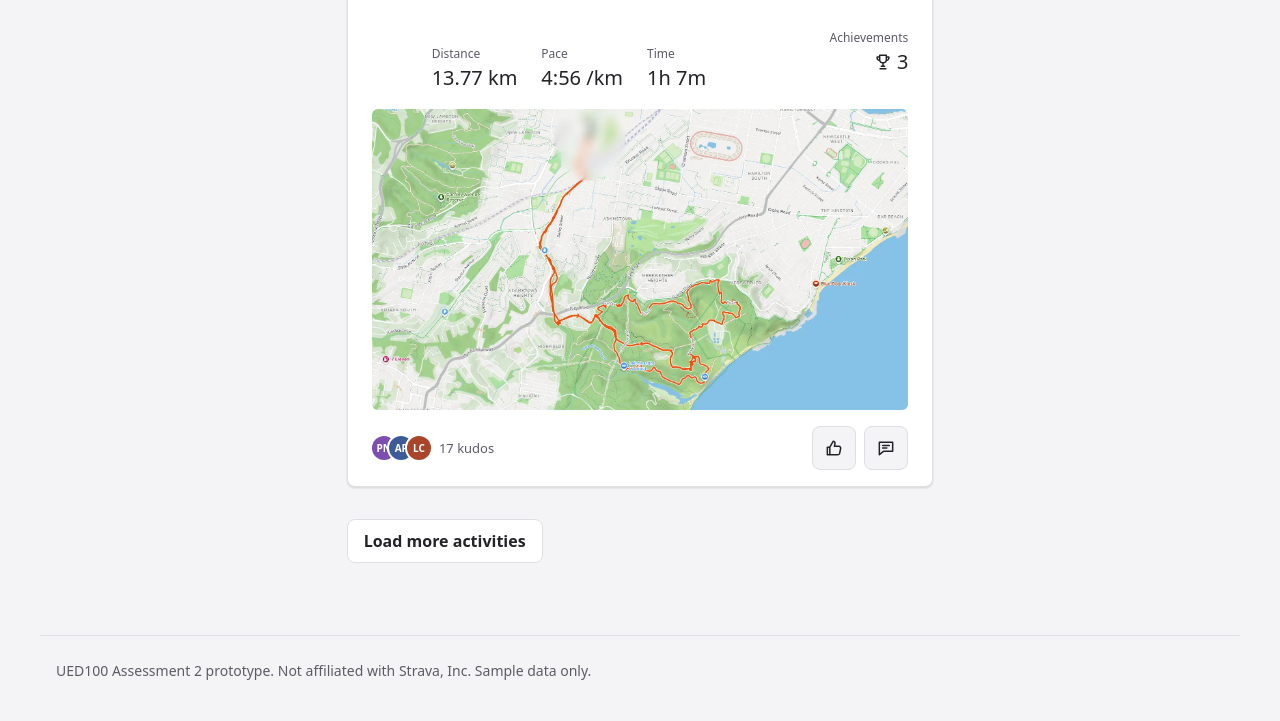
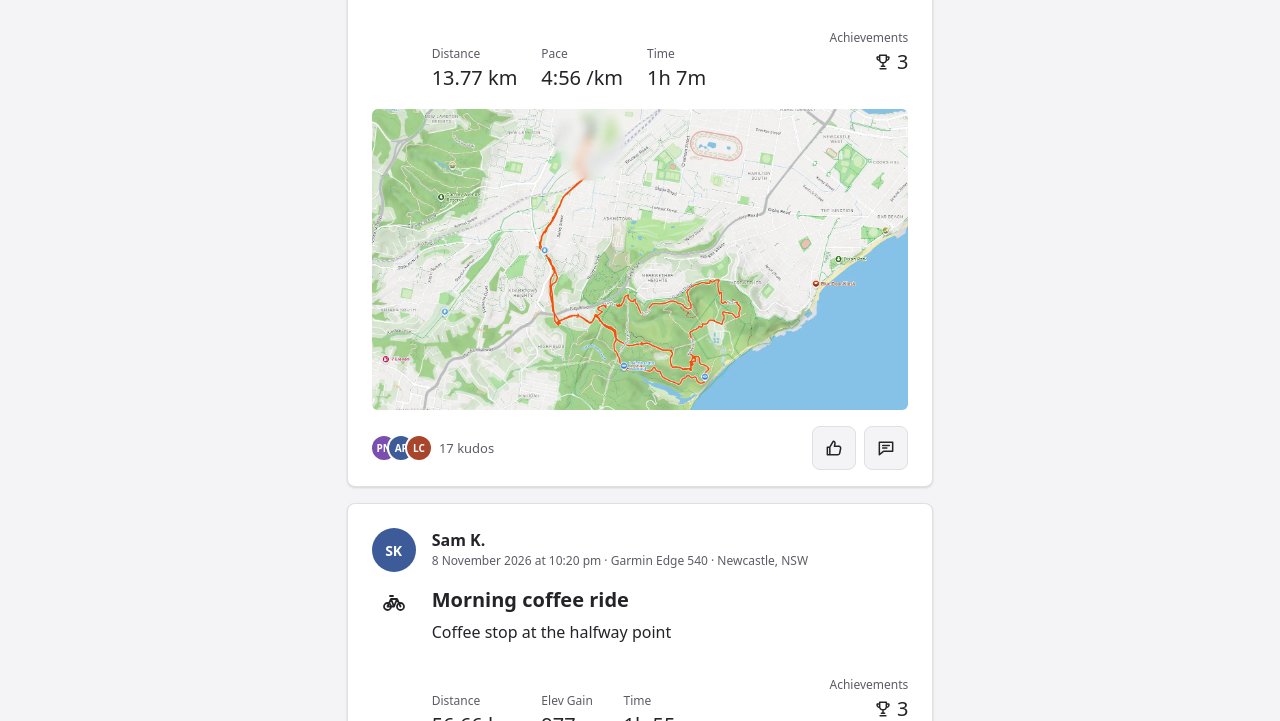
Before and after one commit to andrewtorrens/ued100-strava-prototype, a plain HTML site: page index.html in a window 1280 px wide. Both pictures are taken after a click on the button "Load more activities". Shown: the part 2939-3660 px from the top of the page. Drawn offline with Linux system fonts and the light colour scheme.

Commit message:
Feed: load more button, kudos toggle, capped + dismissible promos

```diff
--- a/css/styles.css
+++ b/css/styles.css
@@ -425,6 +425,8 @@ a { color: var(--accent-text); }
   text-decoration: none;
 }
 .icon-btn--bare { border-color: transparent; background: none; }
+/* Kudos given: orange icon + border (state also exposed via aria-pressed) */
+.kudos-btn[aria-pressed="true"] { color: var(--accent-text); border-color: var(--accent-text); }
 
 /* Buttons */
 .btn {
--- a/js/feed.js
+++ b/js/feed.js
@@ -1,20 +1,61 @@
 /* ==========================================================================
    feed.js — feed page (index.html)
-   Fetch, loading/error states, safe card rendering, paging, in-feed promo.
+   Fetch, loading/error states, safe card rendering, paging ("Load more"),
+   kudos, and capped + dismissible in-feed promotions (A1 recommendation 1).
    ========================================================================== */
 import {
   fetchActivities, formatDuration, formatPace, formatWhen, el, icon, avatar,
 } from './utils.js';
 
 const PAGE_SIZE = 5;
-const PROMO_AFTER = 2; // in-feed sponsored card appears after this many activities
+const ME = 'Andy R.'; // the signed-in athlete (sample data)
+
+/* Promotion cap (A1 recommendation 1: capped, not removed — a compromise
+   between Strava's conversion goal and free-user retention):
+   - first promo after PROMO_FIRST activities, then one every PROMO_INTERVAL
+   - never more than MAX_PROMOS in the feed
+   - once the user dismisses one, no more are inserted this visit
+   - dismissed promos stay hidden on later visits (localStorage) */
+const PROMO_FIRST = 2;
+const PROMO_INTERVAL = 5;
+const MAX_PROMOS = 2;
+const DISMISSED_KEY = 'dismissedPromos';
+
+const PROMOS = [
+  {
+    id: 'nov-200',
+    title: 'Ride 200 km in November',
+    text: 'Complete 200 km this month to unlock a partner discount and a digital badge.',
+    cta: 'Join challenge',
+  },
+  {
+    id: 'trail-series',
+    title: 'Trail Running Series',
+    text: 'Log three trail runs this month and go into the draw for new trail shoes.',
+    cta: 'Join challenge',
+  },
+];
 
 const feedEl = document.getElementById('feed');
 const statusEl = document.getElementById('feed-status');
 const loadMoreBtn = document.getElementById('load-more');
 
 let activities = [];
-let shown = 0; // how many cards are currently rendered
+let shown = 0;          // how many activity cards are rendered
+const promosUsed = new Set(); // ids of promos already placed in the feed
+let promosReduced = false; // set after the user dismisses a promo
+
+/** localStorage can be blocked (private mode, strict settings): fail quietly. */
+function readDismissed() {
+  try { return JSON.parse(localStorage.getItem(DISMISSED_KEY)) || []; } catch (_) { return []; }
+}
+function saveDismissed(id) {
+  try {
+    const ids = new Set(readDismissed());
+    ids.add(id);
+    localStorage.setItem(DISMISSED_KEY, JSON.stringify([...ids]));
+  } catch (_) { /* ignore */ }
+}
 
 /** Small helper: <div class="stat"><dt>label</dt><dd>value</dd></div> */
 function stat(label, value) {
@@ -89,19 +130,17 @@ function renderCard(a) {
   const actions = el('div', 'activity-card__actions activity-card__full');
 
   const summary = el('div', 'kudos-summary');
-  if (a.kudos > 0) {
-    const stack = el('span', 'avatar-stack');
-    a.kudosBy.forEach((name) => stack.append(avatar(name, 'sm')));
-    summary.append(stack);
-  }
-  const count = el('span', 'kudos-count', a.kudos === 1 ? '1 kudo' : `${a.kudos} kudos`);
-  summary.append(count);
+  const stack = el('span', 'avatar-stack');
+  a.kudosBy.forEach((name) => stack.append(avatar(name, 'sm')));
+  const count = el('span', 'kudos-count', kudosText(a.kudos));
+  count.dataset.base = a.kudos; // original count, so toggling can't drift
+  summary.append(stack, count);
 
   const buttons = el('div', 'activity-card__buttons');
   const kudosBtn = el('button', 'icon-btn kudos-btn');
   kudosBtn.type = 'button';
   kudosBtn.setAttribute('aria-pressed', 'false');
-  kudosBtn.setAttribute('aria-label', 'Give kudos');
+  kudosBtn.setAttribute('aria-label', `Give kudos to ${a.athlete}`);
   kudosBtn.dataset.activityId = a.id;
   kudosBtn.append(icon('kudos'));
 
@@ -118,48 +157,130 @@ function renderCard(a) {
   return li;
 }
 
-/** In-feed sponsored challenge: the clutter A1 identified.
-    Rendered between activities, as on Strava's free tier. */
-function renderPromo() {
+function kudosText(n) {
+  return n === 1 ? '1 kudo' : `${n} kudos`;
+}
+
+/** In-feed sponsored challenge: the clutter A1 identified, now dismissible. */
+function renderPromo(promo) {
   const li = el('li');
+  li.className = 'promo-item';
   const section = el('section', 'card promo');
-  section.setAttribute('aria-labelledby', 'feed-promo-title');
+  const titleId = `promo-${promo.id}-title`;
+  section.setAttribute('aria-labelledby', titleId);
 
   const dismiss = el('button', 'icon-btn icon-btn--bare promo__dismiss');
   dismiss.type = 'button';
-  dismiss.setAttribute('aria-label', 'Dismiss this promotion');
+  dismiss.dataset.promoId = promo.id;
+  dismiss.setAttribute('aria-label', `Dismiss sponsored challenge: ${promo.title}`);
   dismiss.append(icon('close'));
 
-  const title = el('h2', '', 'Ride 200 km in November');
-  title.id = 'feed-promo-title';
-  const cta = el('a', 'btn btn--primary btn--sm', 'Join challenge');
+  const title = el('h2', '', promo.title);
+  title.id = titleId;
+  const cta = el('a', 'btn btn--primary btn--sm', promo.cta);
   cta.href = '#';
+  cta.setAttribute('aria-disabled', 'true'); // out of prototype scope
 
   section.append(
     dismiss,
     el('p', 'promo__label', 'Sponsored challenge'),
     title,
-    el('p', '', 'Complete 200 km this month to unlock a partner discount and a digital badge.'),
+    el('p', '', promo.text),
     cta,
   );
   li.append(section);
   return li;
 }
 
-/** Append the next PAGE_SIZE cards. */
+/** Decide whether a promo goes after the activity at this position (1-based).
+    Applies the cap rules listed at the top of the file. */
+function promoAfter(position) {
+  if (promosReduced || promosUsed.size >= MAX_PROMOS) return null;
+  if (position < PROMO_FIRST || (position - PROMO_FIRST) % PROMO_INTERVAL !== 0) return null;
+
+  const dismissed = readDismissed();
+  const promo = PROMOS.find((p) => !promosUsed.has(p.id) && !dismissed.includes(p.id));
+  if (!promo) return null;
+  promosUsed.add(promo.id);
+  return promo;
+}
+
+/** Append the next PAGE_SIZE cards. Returns the first new card's <li>. */
 function renderNextPage() {
-  const next = activities.slice(shown, shown + PAGE_SIZE);
+  const start = shown;
+  const next = activities.slice(start, start + PAGE_SIZE);
   const frag = document.createDocumentFragment();
+  let firstNew = null;
+
   next.forEach((a, i) => {
-    frag.append(renderCard(a));
-    if (shown + i + 1 === PROMO_AFTER) frag.append(renderPromo());
+    const card = renderCard(a);
+    if (!firstNew) firstNew = card;
+    frag.append(card);
+    const promo = promoAfter(start + i + 1);
+    if (promo) frag.append(renderPromo(promo));
   });
+
   feedEl.append(frag);
   shown += next.length;
 
   statusEl.textContent = `Showing ${shown} of ${activities.length} activities`;
   loadMoreBtn.hidden = shown >= activities.length;
+  return firstNew;
 }
+
+/* ---------- Load more (A1: replaces infinite scroll) ----------
+   After loading, focus moves to the first new activity's title so keyboard
+   and screen reader users continue from where the new content starts. */
+loadMoreBtn.addEventListener('click', () => {
+  const firstNew = renderNextPage();
+  firstNew?.querySelector('.activity-card__title a')?.focus();
+});
+
+/* ---------- Kudos ----------
+   Toggle state with aria-pressed; count and avatar stack update to match.
+   Prototype only: not saved. */
+function toggleKudos(btn) {
+  const nowPressed = btn.getAttribute('aria-pressed') !== 'true';
+  btn.setAttribute('aria-pressed', String(nowPressed));
+
+  const card = btn.closest('.activity-card');
+  const count = card.querySelector('.kudos-count');
+  count.textContent = kudosText(Number(count.dataset.base) + (nowPressed ? 1 : 0));
+
+  const stack = card.querySelector('.avatar-stack');
+  if (nowPressed) {
+    const mine = avatar(ME, 'sm');
+    mine.classList.add('is-mine');
+    stack.prepend(mine);
+  } else {
+    stack.querySelector('.is-mine')?.remove();
+  }
+}
+
+/* ---------- Promo dismiss ----------
+   Remove the promo, remember it, stop inserting more this visit, and move
+   focus somewhere sensible so keyboard users aren't dropped to the top. */
+function dismissPromo(btn) {
+  const li = btn.closest('li');
+  const nextFocus = li.nextElementSibling?.querySelector('.activity-card__title a')
+    || (loadMoreBtn.hidden ? null : loadMoreBtn);
+
+  saveDismissed(btn.dataset.promoId);
+  promosReduced = true;
+  li.remove();
+  statusEl.textContent = "Promotion dismissed. You'll see fewer sponsored challenges.";
+  nextFocus?.focus();
+}
+
+// One listener for the whole feed (event delegation), so cards added by
+// "Load more" work without attaching listeners to each one.
+feedEl.addEventListener('click', (e) => {
+  const kudosBtn = e.target.closest('.kudos-btn');
+  if (kudosBtn) { toggleKudos(kudosBtn); return; }
+
+  const dismissBtn = e.target.closest('.promo__dismiss');
+  if (dismissBtn) dismissPromo(dismissBtn);
+});
 
 function showError() {
   feedEl.replaceChildren();
@@ -183,6 +304,7 @@ async function init() {
     activities = await fetchActivities();
     feedEl.replaceChildren(); // remove skeletons
     shown = 0;
+    promosUsed.clear();
     renderNextPage();
   } catch (err) {
     console.error('[feed]', err);
@@ -192,8 +314,4 @@ async function init() {
   }
 }
 
-// TODO: load more
-// TODO: kudos
-// TODO: promos — dismiss + cap (A1 recommendation 1)
-
 init();
```
Also changed, not shown: index.html (+1 -2 lines).
